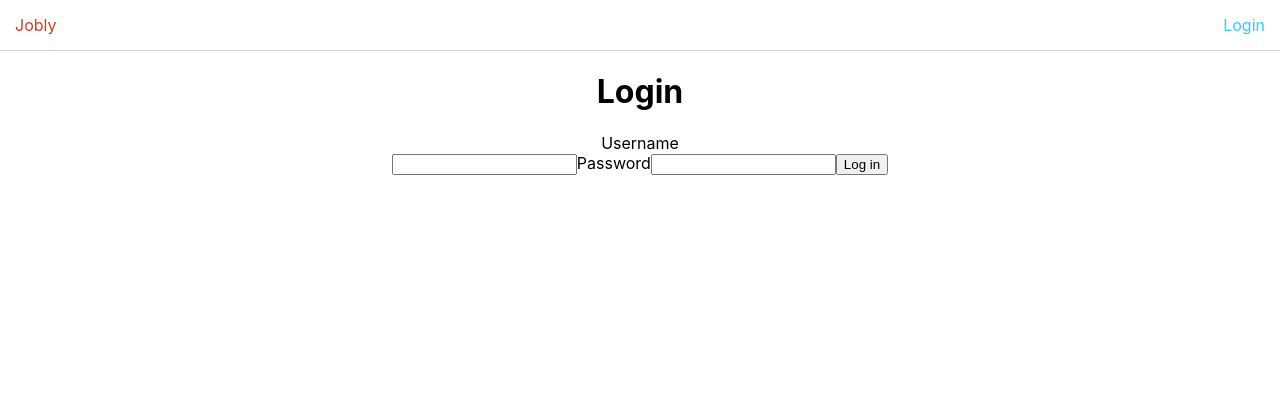
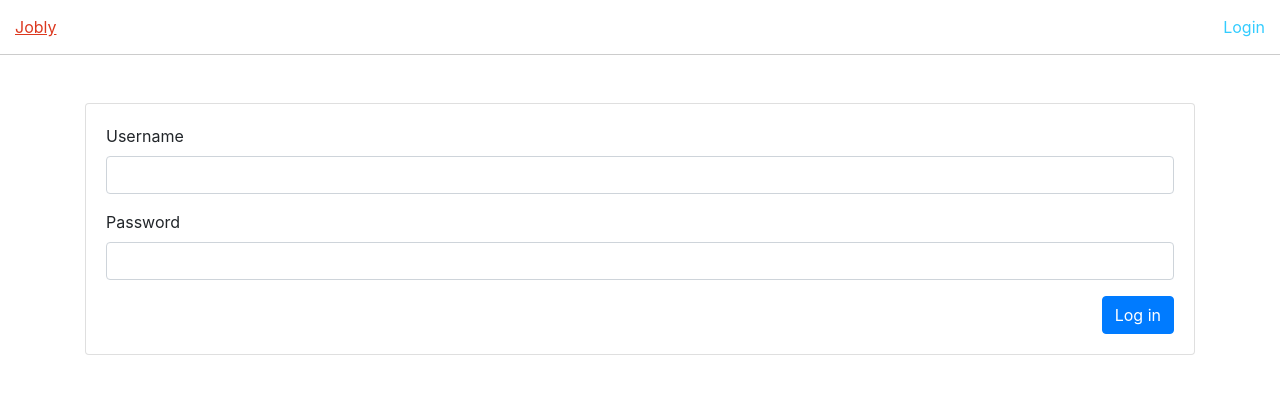
Before and after one commit to davidwisz/react-jobly, a React (Create React App) app in the folder jobly/: page /login in a window 1280 px wide. Shown: the top 394 px of the page. Built offline with nearby package versions, Linux system fonts and the light colour scheme.

Commit message:
Started working on Login/Signup switching

```diff
--- a/jobly/package.json
+++ b/jobly/package.json
@@ -7,7 +7,9 @@
     "@testing-library/react": "^9.4.1",
     "@testing-library/user-event": "^7.2.1",
     "axios": "^0.19.2",
+    "bootstrap": "^4.4.1",
     "react": "^16.13.0",
+    "react-bootstrap": "^1.0.0-beta.17",
     "react-dom": "^16.13.0",
     "react-router-dom": "^5.1.2",
     "react-scripts": "3.4.0"
--- a/jobly/src/App.css
+++ b/jobly/src/App.css
@@ -1,7 +1,9 @@
 .App {
   text-align: center;
 }
-
+.App form {
+  text-align: left;
+}
 .App-logo {
   height: 40vmin;
   pointer-events: none;
--- a/jobly/src/App.js
+++ b/jobly/src/App.js
@@ -1,20 +1,32 @@
-import React, {useState, useEffect} from 'react';
+import React, { useState, useEffect } from 'react';
 import { BrowserRouter } from 'react-router-dom';
 import Nav from './Nav';
 import Routes from './Routes';
 import './App.css';
+import 'bootstrap/dist/css/bootstrap.min.css';
 
 function App() {
   const [loggedIn, setLoggedIn] = useState(false);
   useEffect(() => setLoggedIn(localStorage.getItem('_token')), [loggedIn]);
 
+  const handleLogOut = () => {
+    localStorage.removeItem('_token');
+    setLoggedIn(false);
+  };
+
+
+  const handleLogin = (_token) => {
+    if(_token){
+      setLoggedIn(true);
+    }
+  };
 
   //setLoggedin(check localStorage for token/login status)
   return (
     <div className="App">
       <BrowserRouter>
-        <Nav loggedIn={loggedIn}/>
-        <Routes loggedIn={loggedIn} />
+        <Nav loggedIn={loggedIn}  logout={handleLogOut} />
+        <Routes loggedIn={loggedIn} login={handleLogin} />
       </BrowserRouter>
     </div>
   );
--- a/jobly/src/JoblyAPI.js
+++ b/jobly/src/JoblyAPI.js
@@ -53,8 +53,13 @@ class JoblyAPI {
   }
 
   static async login(formData) {
-    // console.log(formData);
-    let res = await this.request(`login/`, {username: formData.username, password: formData.password}, 'post');
+    let res = await this.request(`login/`, formData, 'post');
+    return res.token;
+  }
+
+  static async register(formData) {
+    console.log("formData from JoblyAPI.", formData);
+    let res = await this.request(`users/`, formData, 'post');
     return res.token;
   }
 }
--- a/jobly/src/Login.js
+++ b/jobly/src/Login.js
@@ -1,8 +1,8 @@
 import React, { useState } from 'react';
 import JoblyAPI from './JoblyAPI';
-import {Redirect, useHistory} from 'react-router-dom';
+import { useHistory } from 'react-router-dom';
 
-function Login() {
+function Login({ login }) {
   const [formData, setFormData] = useState({
     username: "",
     password: ""
@@ -10,42 +10,52 @@ function Login() {
   const history = useHistory();
 
   const handleChange = evt => {
-    const {name, value} = evt.target;
+    const { name, value } = evt.target;
     setFormData(formData => ({
       ...formData,
       [name]: value
-    }))
-  }
+    }));
+  };
 
   const gatherInput = evt => {
     evt.preventDefault();
     async function attemptLogin() {
-      let _token = await JoblyAPI.login({...formData});
+      let _token = await JoblyAPI.login({ ...formData });
 
       if (_token) {
         localStorage.setItem('_token', _token);
+        login(_token);
         history.push('/jobs');
       }
+
       else {
         alert('WRONG!');
         // TO DO: IMPLEMENT FLASH MESSAGE
       }
-    }
-    attemptLogin()
+    };
+    attemptLogin();
+  };
 
-
-  }
   // console.log('token!!!!', token)
   return (
-    <div className="Login">
-      <h1>Login</h1>
-      <form onSubmit={gatherInput}>
-        <label htmlFor="username">Username</label><br />
-        <input id="username" type="text" name="username" value={formData.username} onChange={handleChange} />
-        <label htmlFor="password">Password</label>
-        <input id="password" type="password" name="password" value={formData.password} onChange={handleChange} />
-        <input type="submit" value="Log in" className="button" />
-      </form>
+    <div className="Login pt-5">
+      <div className="container">
+        <div className="card">
+          <div className="card-body">
+            <form onSubmit={gatherInput}>
+              <div className="form-group">
+                <label htmlFor="username">Username</label><br />
+                <input className="form-control" id="username" type="text" name="username" value={formData.username} onChange={handleChange} />
+              </div>
+              <div className="form-group">
+                <label htmlFor="password">Password</label><br />
+                <input className="form-control" id="password" type="password" name="password" value={formData.password} onChange={handleChange} />
+              </div>
+              <input className="btn btn-primary float-right" type="submit" value="Log in" />
+            </form>
+          </div>
+        </div>
+      </div>
     </div>
   )
 }
--- a/jobly/src/Nav.js
+++ b/jobly/src/Nav.js
@@ -1,10 +1,11 @@
 import React from 'react';
-import { NavLink } from 'react-router-dom';
+import { NavLink, Link } from 'react-router-dom';
 import './Nav.css';
 
 
-const Nav = ({ loggedIn }) => {
+const Nav = ({ loggedIn, logout}) => {
   let jsx;
+  console.log("from Nav loggedIn:", loggedIn);
   if (!loggedIn) {
     jsx = (
       <div className='NavLinks'>
@@ -18,7 +19,7 @@ const Nav = ({ loggedIn }) => {
         <NavLink exact to="/companies">Companies</NavLink>
         <NavLink exact to="/jobs">Jobs</NavLink>
         <NavLink exact to="/profile">Profile </NavLink>
-        <NavLink exact to="/logout">Logout</NavLink>
+        <Link exact to="/" onClick={logout}>Logout</Link>
       </div>
     );
   }
--- a/jobly/src/Routes.js
+++ b/jobly/src/Routes.js
@@ -8,14 +8,14 @@ import Logout from './Logout';
 import Profile from './Profile';
 import Home from './Home';
 
-const Routes = ({ loggedIn }) => {
+const Routes = ({ loggedIn, login }) => {
 
   return (
     <Switch>
       <Route exact path="/companies"><Companies /></Route>
       <Route exact path="/companies/:handle"><Company /></Route>
       <Route exact path="/jobs"><Jobs /></Route>
-      <Route exact path="/login"><Login /></Route >
+      <Route exact path="/login"><Login login={login} /></Route >
       <Route exact path="/logout"><Logout /></Route >
       <Route exact path="/profile"><Profile /></Route >
       <Route exact path="/"><Home loggedIn={loggedIn} /></Route>
```
Also changed, not shown: jobly/src/Singup.js (added, +64 -0 lines), 2 other files (tests, documents, lock files or other folders).
